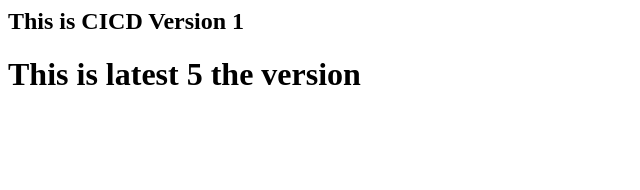
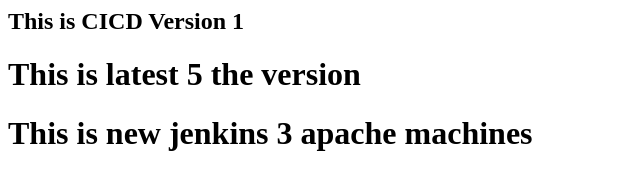
Before and after one commit to mdrafi488/cicd-app3, a plain HTML site: page index.html in a window 1280 px wide. Shown: the whole page, without its empty margins (0-640 px from the left). Drawn offline with Linux system fonts and the light colour scheme.

Commit message:
edited index file

```diff
--- a/index.html
+++ b/index.html
@@ -1,2 +1,3 @@
 <h2> This is CICD Version 1</h1>
 <h1> This is latest 5 the version</h1>
+<h1> This is new jenkins 3 apache machines </h1>
```
